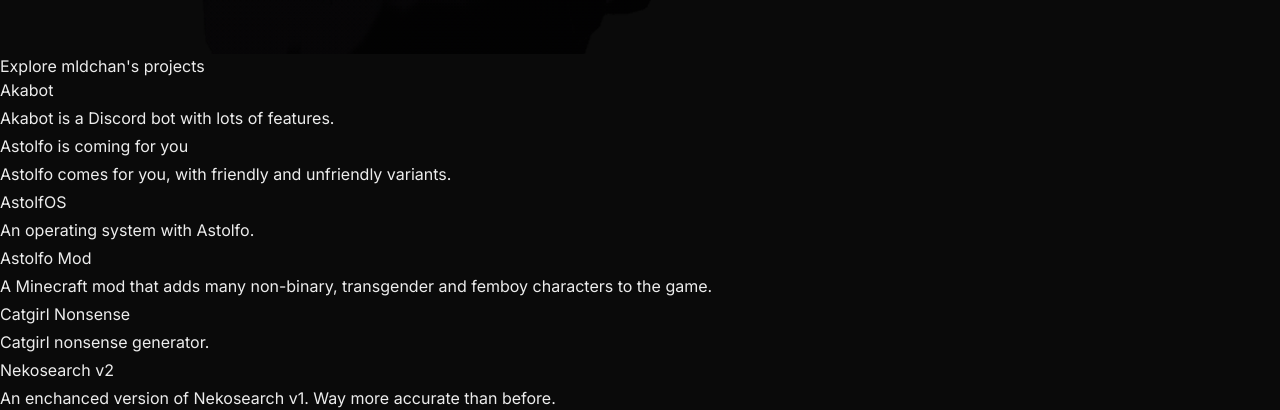
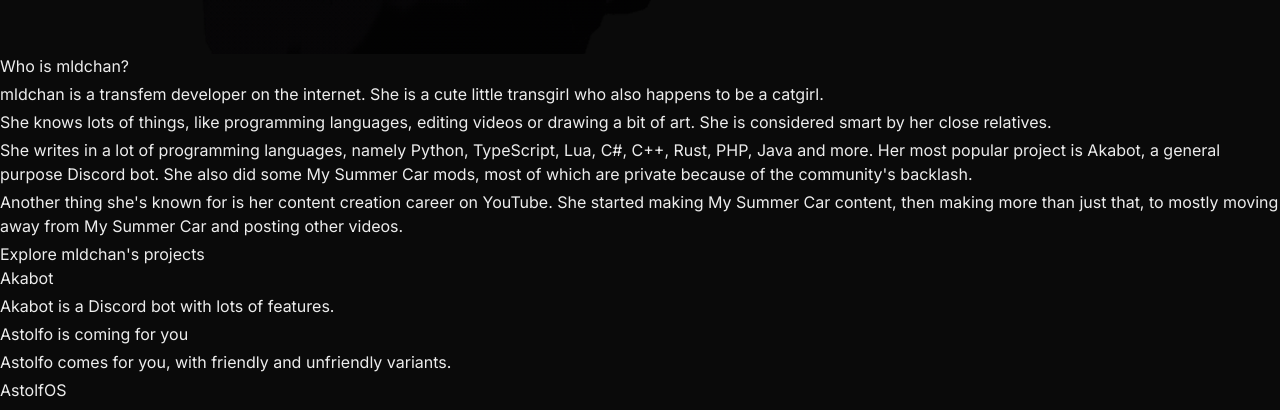
Before and after one commit to mldkyt/website-2025-07-15, a Next.js app: page / in a window 1280 px wide. Shown: the part 1408-1818 px from the top of the page. Built offline with nearby package versions, Linux system fonts and the light colour scheme; grey boxes are pictures that could not be loaded.

Commit message:
chore: Short About me

```diff
--- /dev/null
+++ b/src/components/MainPage/Page2About.tsx
@@ -0,0 +1,42 @@
+/*
+ *     mldchan's Personal Website
+ *     Copyright (C) 2024  エムエルディー
+ *
+ *     This program is free software: you can redistribute it and/or modify
+ *     it under the terms of the GNU General Public License as published by
+ *     the Free Software Foundation, either version 3 of the License, or
+ *     (at your option) any later version.
+ *
+ *     This program is distributed in the hope that it will be useful,
+ *     but WITHOUT ANY WARRANTY; without even the implied warranty of
+ *     MERCHANTABILITY or FITNESS FOR A PARTICULAR PURPOSE.  See the
+ *     GNU General Public License for more details.
+ *
+ *     You should have received a copy of the GNU General Public License
+ *     along with this program.  If not, see <https://www.gnu.org/licenses/>.
+ */
+
+import Content from "@/components/Generic/Content";
+import Heading from "@/components/Generic/Heading";
+import Link from "next/link";
+
+export default function Page2About() {
+    return <div className={'h-screen'}>
+        <Content>
+            <Heading level={1}>Who is mldchan?</Heading>
+            <p>mldchan is a transfem developer on the internet. She is a cute little transgirl who also happens to be a
+                catgirl.</p>
+            <p>She knows lots of things, like programming languages, editing videos or drawing a bit of art. She is
+                considered smart by her close relatives.</p>
+            <p>She writes in a lot of programming languages, namely Python, TypeScript, Lua, C#, C++, Rust, PHP, Java
+                and more. Her most popular project is Akabot, a general purpose Discord bot. She also did some My Summer
+                Car mods, most of which are private because of the{" "}
+                <Link href={'https://social.mldchan.dev/notes/a1tsf5xe9kiu00r2'}
+                      className={'text-pink-400 hover:text-pink-200'}>community's backlash</Link>.
+            </p>
+            <p>Another thing she's known for is her content creation career on YouTube. She started making My Summer Car
+                content, then making more than just that, to mostly moving away from My Summer Car and posting other
+                videos.</p>
+        </Content>
+    </div>
+}
--- a/src/components/MainPage/Page2Projects.tsx
+++ b/src/components/MainPage/Page3Projects.tsx
@@ -28,7 +28,7 @@
 import Link from "next/link";
 import {motion} from "motion/react";
 
-export default function Page2Projects() {
+export default function Page3Projects() {
     return (
         <div className={'h-screen'}>
             <Content>
--- a/src/components/MainPage/Page3Other.tsx
+++ b/src/components/MainPage/Page4Other.tsx
@@ -19,7 +19,7 @@
 import Content from "@/components/Generic/Content";
 import MainPageOtherElement from "@/components/MainPage/MainPageOtherElement";
 
-export default function Page3Other() {
+export default function Page4Other() {
     return (
         <div className={'h-screen'}>
             <Content>
--- a/src/pages/index.tsx
+++ b/src/pages/index.tsx
@@ -19,10 +19,11 @@
 import Main from "@/components/Generic/Main";
 import {Header} from "@/components/Generic/Header";
 import Page1 from "@/components/MainPage/Page1";
-import Page2Projects from "@/components/MainPage/Page2Projects";
-import Page3Other from "@/components/MainPage/Page3Other";
+import Page3Projects from "@/components/MainPage/Page3Projects";
+import Page4Other from "@/components/MainPage/Page4Other";
 import Metadata from "@/components/Generic/Metadata";
 import Footer from "@/components/Generic/Footer";
+import Page2About from "@/components/MainPage/Page2About";
 
 export default function Home() {
     return (
@@ -31,8 +32,9 @@
             <Metadata title={'Home Page'} description={'mldchan\'s personal website'}/>
             <Main>
                 <Page1/>
-                <Page2Projects/>
-                <Page3Other/>
+                <Page2About/>
+                <Page3Projects/>
+                <Page4Other/>
                 <Footer/>
             </Main>
         </>
```
